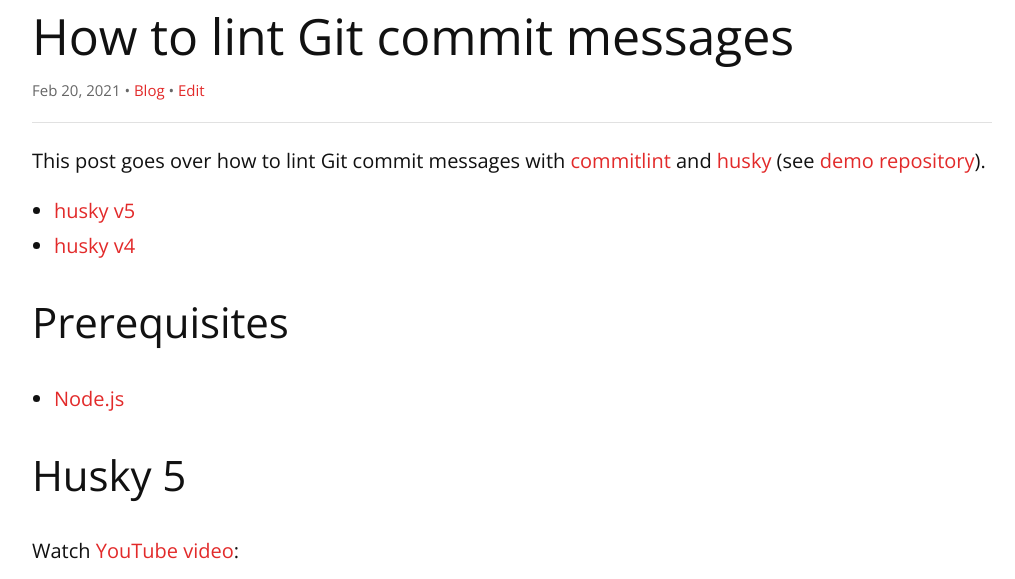
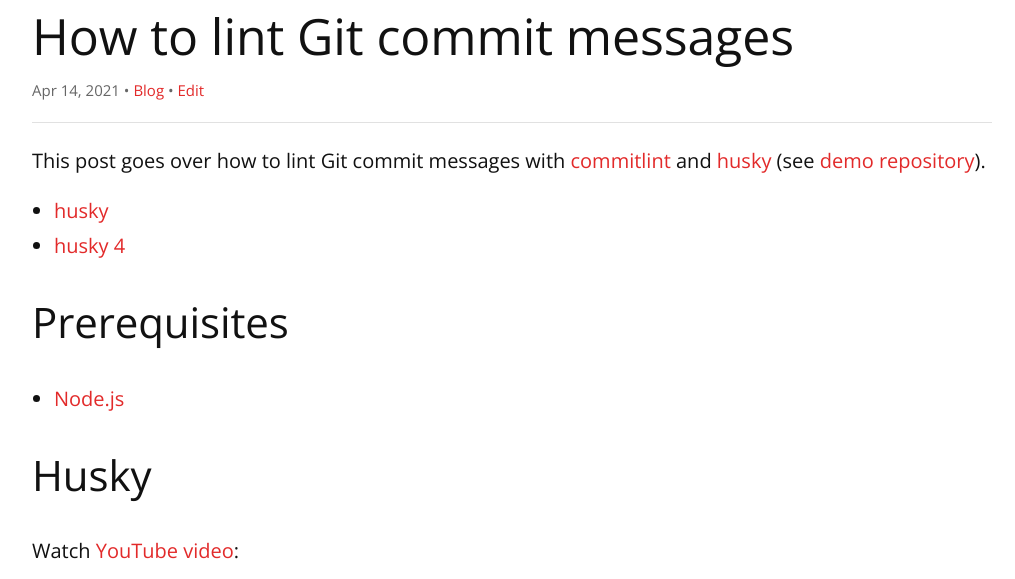
Before and after one commit to remarkablemark/remarkablemark.github.io, a Jekyll site: the page built from _posts/2019/2019-05-29-git-husky-commitlint.md, in a window 1280 px wide and 900 px high, cut to the strip 107-686 px from the top of the window. Shown: the whole strip, without its empty margins (128-1143 px from the left). Built offline with Jekyll 4.4.1, drawn with Linux system fonts in a browser that asks for light colours; comment, search, counter and statistics services are not loaded.

Commit message:
fix(posts): update "How to lint Git commit messages"
Post: 2019-05-29-git-husky-commitlint.md

Address comment and update post given latest husky version is 6
(which works the same as 5).

https://disq.us/p/2gbs8ur

```diff
--- a/_posts/2019/2019-05-29-git-husky-commitlint.md
+++ b/_posts/2019/2019-05-29-git-husky-commitlint.md
@@ -2,7 +2,7 @@
 layout: post
 title: How to lint Git commit messages
 date: 2019-05-29 20:01:42
-updated: 2021-02-20 15:42:13
+updated: 2021-04-14 19:34:36
 excerpt: How to lint Git commit messages with commitlint and husky.
 categories: git hook commitlint husky npm
 ---
@@ -11,14 +11,14 @@
 
 This post goes over how to lint Git commit messages with [commitlint](https://b.remarkabl.org/commitlint) and [husky](https://b.remarkabl.org/husky) (see [demo repository](https://b.remarkabl.org/3qIwXlU)).
 
-- [husky v5](#husky-5)
-- [husky v4](#husky-4)
+- [husky](#husky)
+- [husky 4](#husky-4)
 
 ## Prerequisites
 
 - [Node.js](https://b.remarkabl.org/nodejs-site)
 
-## Husky 5
+## Husky
 
 Watch [YouTube video](https://youtu.be/2J9VnYiZ_Ts?list=PLVgOtoUBG2mdLpj6qT5DXfg5_pGPTDrJZ):
 
```
